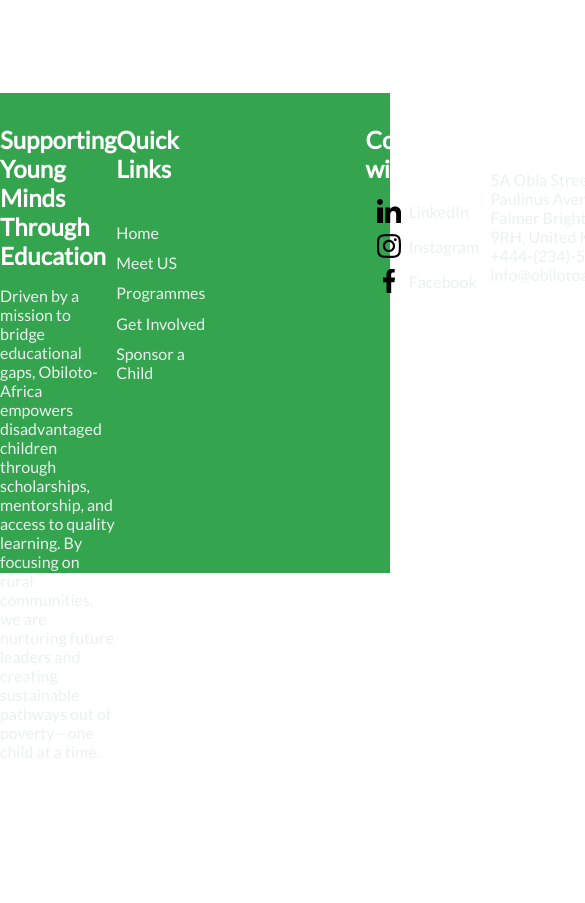
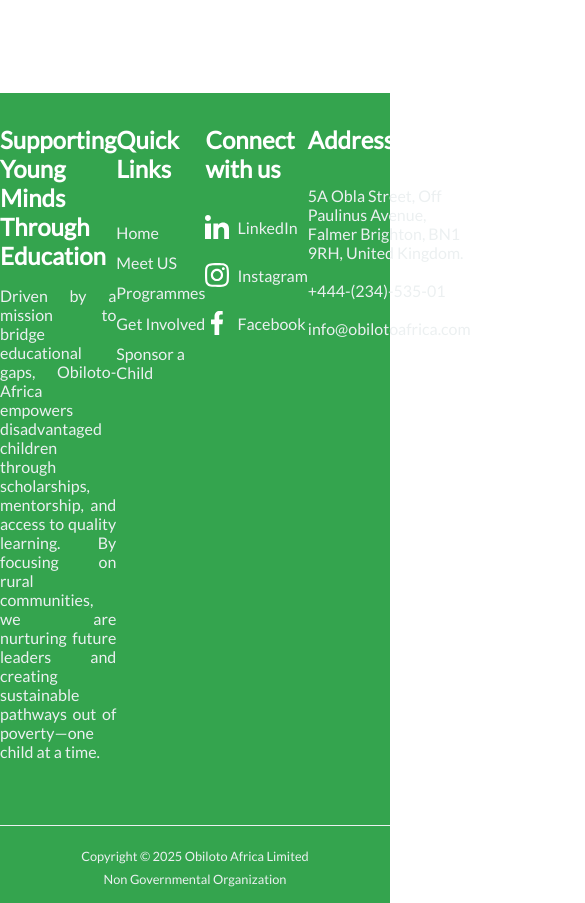
Before and after one commit to edimjp/Obiloto-Africa, a plain HTML site: page index.html in a window 390 px wide. Shown: the part 3579-4482 px from the top of the page, 585 px wide, since content can reach past the window. Before the commit the page ends 4340 px from the top, so only its background shows below. Drawn offline with Linux system fonts and the light colour scheme.

Commit message:
done with the footer, need to make the page responsive

```diff
--- a/index.html
+++ b/index.html
@@ -170,15 +170,16 @@
     </main>
 
     <footer>
+      <div class="fc-wrapper">
         <div class="ff-child">
           <div class="sup-ymte">
             <h2>Supporting Young Minds Through Education</h2>
             <p>
               Driven by a mission to bridge educational gaps, Obiloto-Africa
               empowers disadvantaged children through scholarships, mentorship,
-            and access to quality learning. By focusing on rural communities, we
-            are nurturing future leaders and creating sustainable pathways out
-            of poverty—one child at a time.
+              and access to quality learning. By focusing on rural communities,
+              we are nurturing future leaders and creating sustainable pathways
+              out of poverty—one child at a time.
             </p>
           </div>
 
@@ -217,7 +218,7 @@
                     version="1.1"
                     xmlns="http://www.w3.org/2000/svg"
                     xmlns:xlink="http://www.w3.org/1999/xlink"
-                  fill="#000000"
+                    fill="#FFFFFF"
                   >
                     <g id="SVGRepo_bgCarrier" stroke-width="0"></g>
                     <g
@@ -239,7 +240,7 @@
                         <g
                           id="Dribbble-Light-Preview"
                           transform="translate(-180.000000, -7479.000000)"
-                        fill="#000000"
+                          fill="#ffffff"
                         >
                           <g
                             id="icons"
@@ -265,7 +266,7 @@
                     version="1.1"
                     xmlns="http://www.w3.org/2000/svg"
                     xmlns:xlink="http://www.w3.org/1999/xlink"
-                  fill="#000000"
+                    fill="#ffffff"
                   >
                     <g id="SVGRepo_bgCarrier" stroke-width="0"></g>
                     <g
@@ -287,7 +288,7 @@
                         <g
                           id="Dribbble-Light-Preview"
                           transform="translate(-340.000000, -7439.000000)"
-                        fill="#000000"
+                          fill="#ffffff"
                         >
                           <g
                             id="icons"
@@ -313,7 +314,7 @@
                     version="1.1"
                     xmlns="http://www.w3.org/2000/svg"
                     xmlns:xlink="http://www.w3.org/1999/xlink"
-                  fill="#000000"
+                    fill="#ffffff"
                   >
                     <g id="SVGRepo_bgCarrier" stroke-width="0"></g>
                     <g
@@ -335,7 +336,7 @@
                         <g
                           id="Dribbble-Light-Preview"
                           transform="translate(-385.000000, -7399.000000)"
-                        fill="#000000"
+                          fill="#ffffff"
                         >
                           <g
                             id="icons"
@@ -363,9 +364,19 @@
               5A Obla Street, Off Paulinus Avenue, Falmer Brighton, BN1 9RH,
               United Kingdom.
             </p>
+            <br />
 
             <p>+444-(234)-535-01</p>
+            <br />
             <p>info@obilotoafrica.com</p>
+          </div>
+        </div>
+      </div>
+
+      <div class="copyright">
+        <div>
+          <p class="c-right">Copyright &copy; 2025 Obiloto Africa Limited</p>
+          <p>Non Governmental Organization</p>
         </div>
       </div>
     </footer>
--- a/styles/General/footer.css
+++ b/styles/General/footer.css
@@ -1,12 +1,15 @@
 footer {
-  height: 30rem;
+  /* height: 30rem; */
+  background-color: rgb(52, 164, 78);
   width: 100%;
-  background-color: rgb(52, 164, 78);
+  padding-top: 2rem;
+  color: var(--lightGray);
+}
+
+footer div.fc-wrapper {
   display: grid;
   grid-template-columns: 1fr 1fr;
-  gap: 10rem;
-  color: var(--lightGray);
-  padding-top: 2rem;
+  /* column-gap: 10rem; */
 }
 
 footer h2 {
@@ -24,6 +27,10 @@ footer div.sup-ymte {
 
 footer div.sup-ymte h2 {
   margin-bottom: 1rem;
+}
+
+footer div.sup-ymte p {
+  text-align: justify;
 }
 
 footer div.q-links h2 {
@@ -54,7 +61,7 @@ footer div.fs-child {
 }
 
 footer div.conn-ws h2 {
-  margin-bottom: 1rem;
+  margin-bottom: 2rem;
 }
 
 footer div.conn-ws ul {
@@ -62,7 +69,7 @@ footer div.conn-ws ul {
 }
 
 footer div.conn-ws ul li {
-  margin: 0.7rem;
+  margin-bottom: 1.5rem;
 }
 
 footer div.conn-ws ul a {
@@ -71,6 +78,24 @@ footer div.conn-ws ul a {
   display: flex;
   gap: 0.5rem;
   align-items: center;
+}
+
+footer div.conn-ws svg path {
+  fill: var(--white);
+  transition: all ease 0.3s;
+}
+
+footer div.conn-ws ul a span {
+  color: var(--lightGray);
+  transition: all ease 0.3s;
+}
+
+footer div.conn-ws ul a:hover svg path {
+  fill: var(--black);
+}
+
+footer div.conn-ws ul a:hover span {
+  color: var(--black);
 }
 
 footer div.conn-ws ul svg {
@@ -85,3 +110,28 @@ footer div.address h2 {
 footer div.address p {
   max-width: 18rem;
 }
+
+footer div.address h2 {
+  margin-bottom: 2rem;
+}
+
+footer div.copyright {
+  margin-top: 4rem;
+  border-top: solid var(--lightGray) 1px;
+  display: flex;
+  justify-content: center;
+  align-items: center;
+}
+
+footer div.copyright div {
+  padding: 1rem 0;
+}
+
+footer div.copyright p {
+  text-align: center;
+  font-size: 0.8rem;
+}
+
+footer p.c-right {
+  margin: 0.4rem 0;
+}
```
Lines whose indentation alone changed are shown as unchanged.
